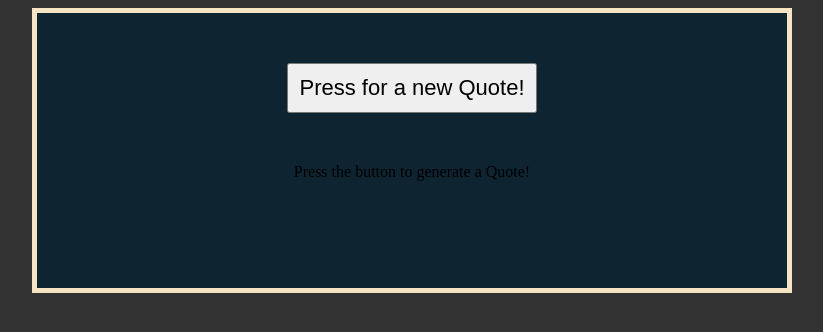
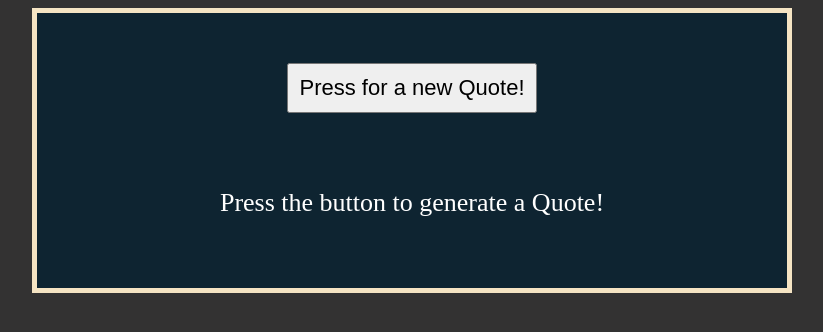
Before and after one commit to britneyalex/mixedMessages, a plain HTML site: page index.html in a window 1280 px wide. Shown: the whole page, without its empty margins (228-1051 px from the left). Drawn offline with Linux system fonts and the light colour scheme.

Commit message:
Re-edit output

```diff
--- a/style.css
+++ b/style.css
@@ -18,3 +18,9 @@ body {
     font-size: 22px;
     background-color: rgc(192, 191, 191);
 }
+
+#output {
+    margin: 25px auto;
+    font-size: 26px;
+    color: white;
+}
```
